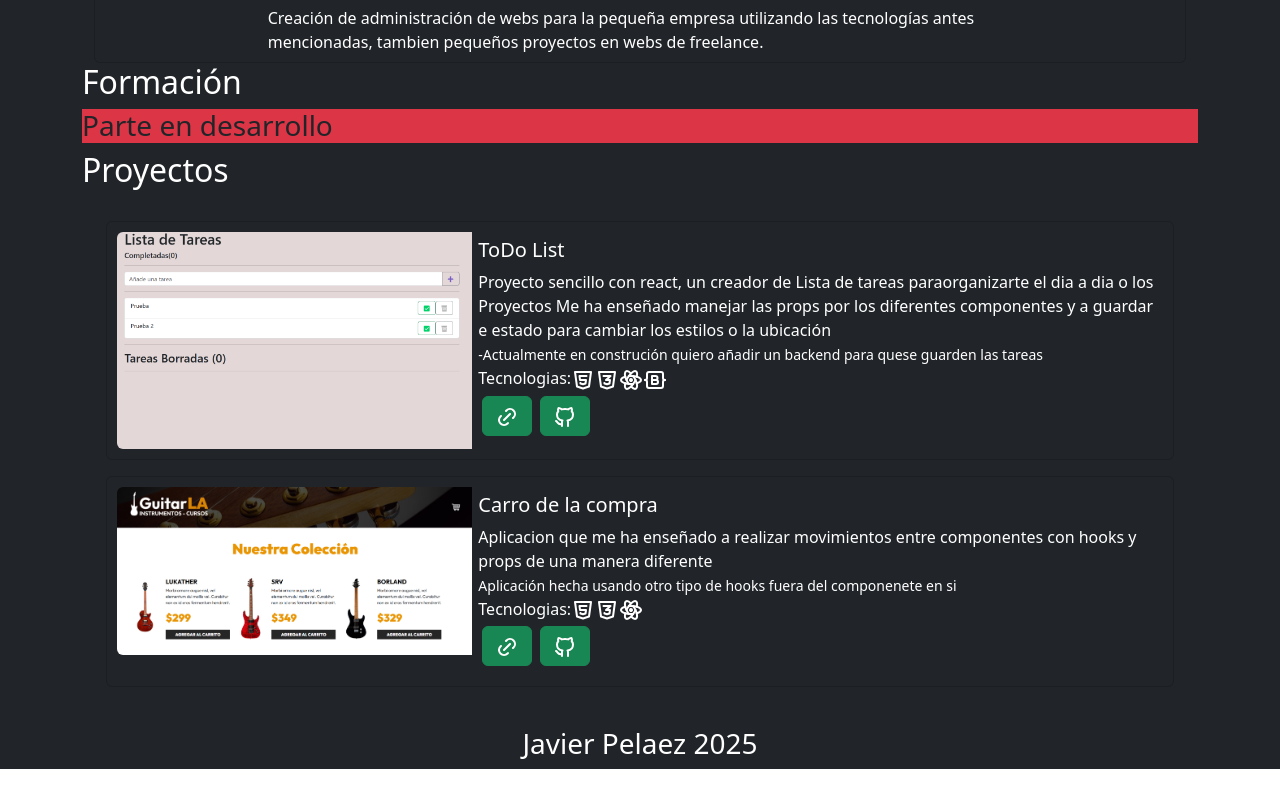
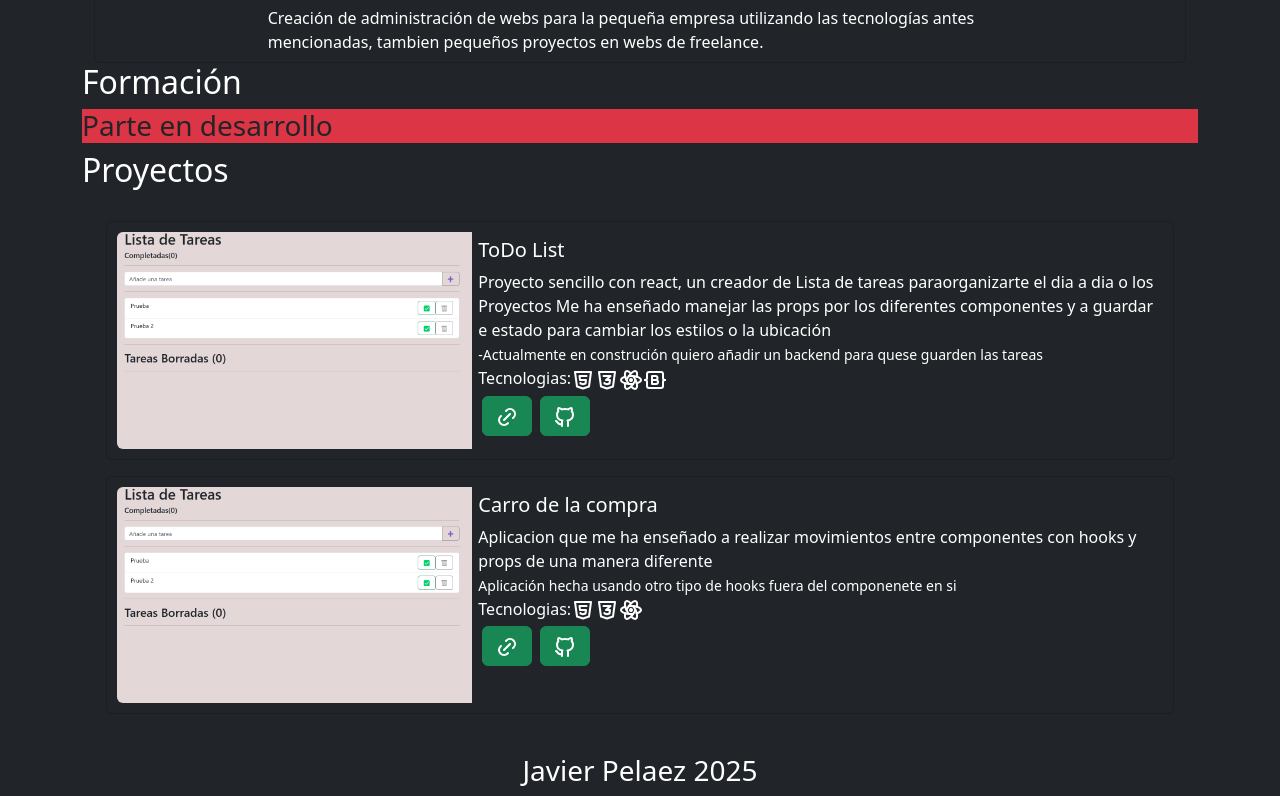
Before and after one commit to javierpelaez97/Portfolio, a React (Vite) app: page / in a window 1280 px wide. Shown: the part 889-1685 px from the top of the page. Before the commit the page ends 1658 px from the top, so only its background shows below. Built offline with nearby package versions, Linux system fonts and the light colour scheme.

Commit message:
prueba con hardLink

```diff
--- a/src/components/projects/cardProject/CardProject.jsx
+++ b/src/components/projects/cardProject/CardProject.jsx
@@ -2,7 +2,7 @@
 import gitIcon from "../../../../public/assets/svg/git.svg";
 import linkIcon from "../../../../public/assets/svg/icon.svg";
 import { useEffect } from "react";
-
+import prueba from "../../../../public/assets/img/ToDo-List.png"
 
 export default function CardProject({datos}) {
 
@@ -20,7 +20,7 @@ export default function CardProject({datos}) {
           <div className="row g-0">
             <div className="col-md-4  ">
               <a href="https://todolistjjpg.netlify.app/" target="_blank">
-                <img src={datos.imagen} alt="" className="img-fluid rounded-start" />
+                <img src={prueba} alt="" className="img-fluid rounded-start" />
               </a>
             </div>
 
```
